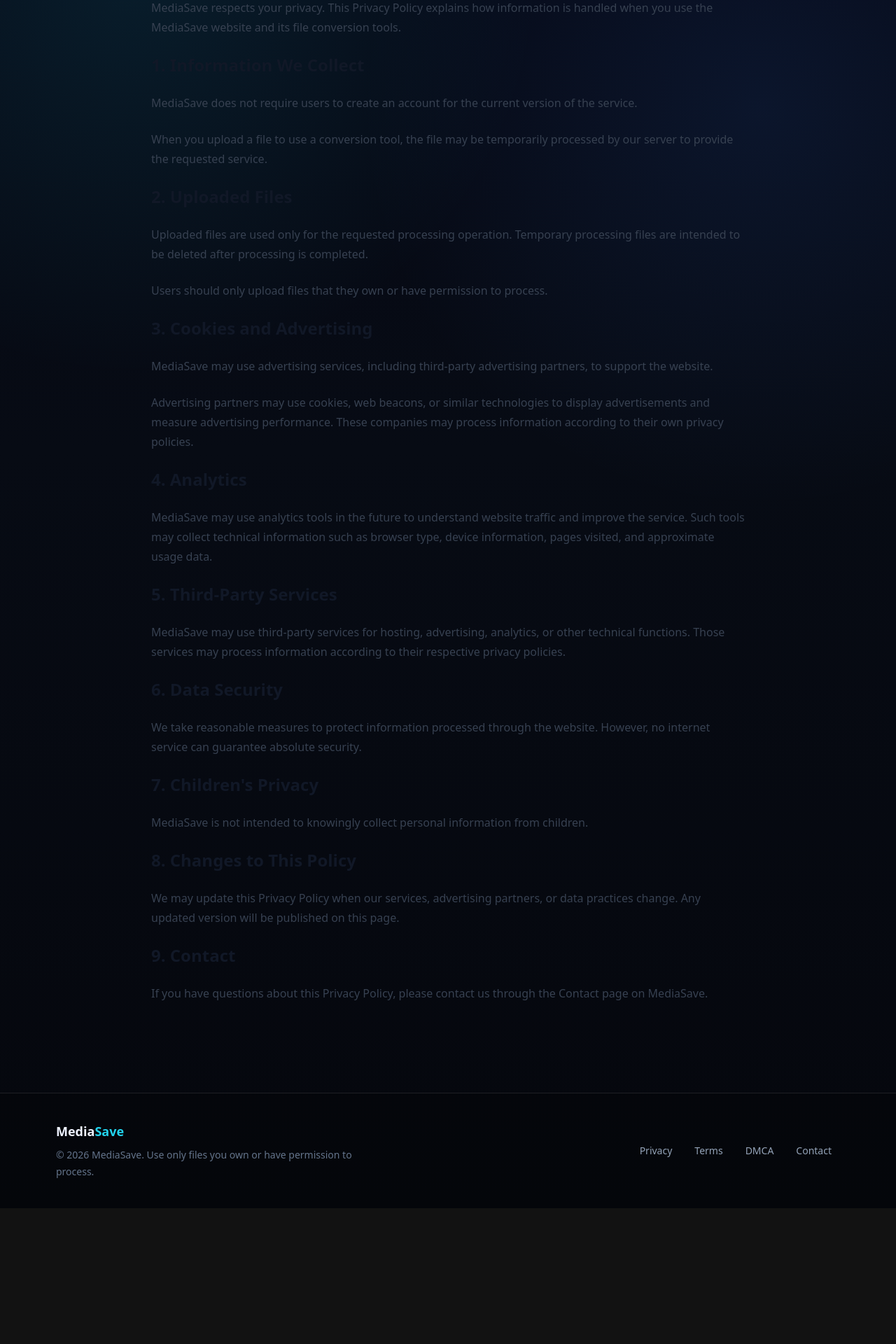
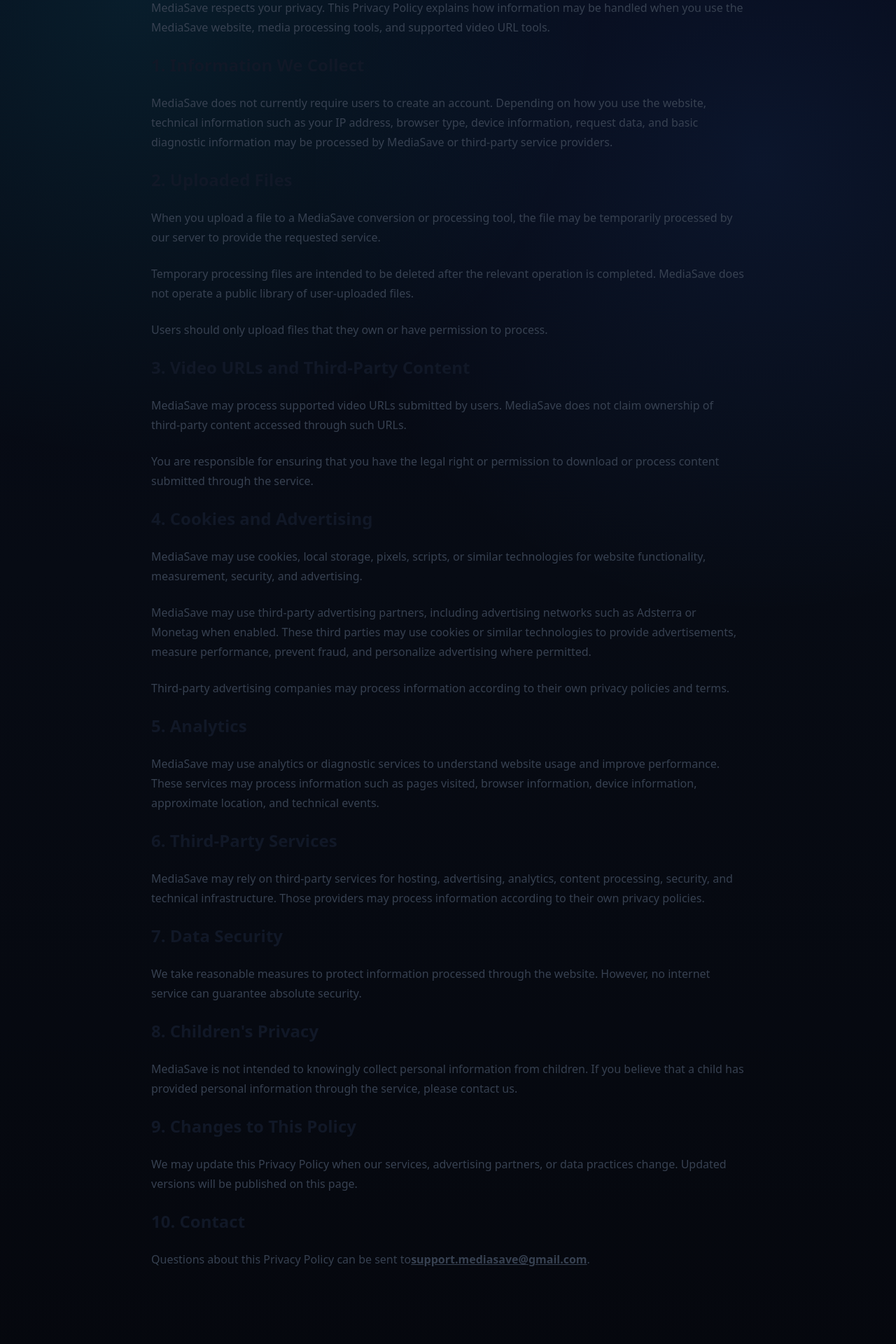
Before and after one commit to z3r020/mediasave, a Next.js app: page /privacy in a window 1280 px wide. Shown: the part 240-2160 px from the top of the page at 70% size. Before the commit the page ends 1966 px from the top, so only its background shows below. Built offline with nearby package versions, Linux system fonts and the light colour scheme; no server answers.

Commit message:
Complete legal and contact pages

```diff
--- a/app/contact/page.tsx
+++ b/app/contact/page.tsx
@@ -1 +1,60 @@
-export const metadata={title:"Contact"}; export default function Page(){return <div className="max-w-3xl mx-auto px-4 py-14"><h1 className="text-4xl font-black">Contact</h1><p className="mt-6 text-slate-300">Replace this page with your support email and business contact details before launch.</p></div>}
+export const metadata = {
+  title: "Contact",
+  description: "Contact MediaSave for support, copyright concerns, and general questions.",
+};
+
+export default function ContactPage() {
+  return (
+    <main className="mx-auto max-w-4xl px-6 py-12">
+      <h1 className="text-4xl font-bold mb-8">Contact MediaSave</h1>
+
+      <div className="space-y-6 text-gray-700 leading-7">
+        <p>
+          If you have questions, need support, or want to report an issue
+          related to MediaSave, you can contact us by email.
+        </p>
+
+        <h2 className="text-2xl font-semibold text-gray-900">
+          General Support
+        </h2>
+
+        <p>
+          Email:
+          <a
+            href="mailto:support.mediasave@gmail.com"
+            className="font-semibold underline"
+          >
+            support.mediasave@gmail.com
+          </a>
+        </p>
+
+        <p>
+          When contacting us, please provide enough information for us to
+          understand and respond to your request.
+        </p>
+
+        <h2 className="text-2xl font-semibold text-gray-900">
+          Copyright and DMCA
+        </h2>
+
+        <p>
+          For copyright complaints or requests concerning allegedly
+          infringing content, please review our
+          <a href="/dmca" className="font-semibold underline">
+            DMCA / Copyright Policy
+          </a>.
+        </p>
+
+        <h2 className="text-2xl font-semibold text-gray-900">
+          Response Times
+        </h2>
+
+        <p>
+          We aim to review support and copyright-related messages within a
+          reasonable period. Response times may vary depending on the nature
+          and complexity of the request.
+        </p>
+      </div>
+    </main>
+  );
+}
--- a/app/dmca/page.tsx
+++ b/app/dmca/page.tsx
@@ -1 +1,108 @@
-export const metadata={title:"DMCA"}; export default function Page(){return <div className="max-w-3xl mx-auto px-4 py-14"><h1 className="text-4xl font-black">DMCA / Copyright</h1><p className="mt-6 text-slate-300 leading-8">If you operate this service publicly, publish a valid copyright complaint process and designate a contact address. This MVP does not host a public library of uploaded media.</p></div>}
+export const metadata = {
+  title: "DMCA / Copyright",
+  description: "MediaSave copyright and DMCA complaint policy.",
+};
+
+export default function DmcaPage() {
+  return (
+    <main className="mx-auto max-w-4xl px-6 py-12">
+      <h1 className="text-4xl font-bold mb-8">DMCA / Copyright Policy</h1>
+
+      <div className="space-y-6 text-gray-700 leading-7">
+        <p>
+          Last updated: September 12, 2026
+        </p>
+
+        <p>
+          MediaSave respects copyright and intellectual property rights.
+          This page explains how copyright owners or authorized representatives
+          can contact us regarding content that they believe infringes their
+          rights.
+        </p>
+
+        <h2 className="text-2xl font-semibold text-gray-900">
+          1. Copyright Complaints
+        </h2>
+
+        <p>
+          If you believe that material processed or made accessible through
+          MediaSave infringes your copyright, please send a copyright complaint
+          to:
+        </p>
+
+        <p>
+          <a
+            href="mailto:support.mediasave@gmail.com"
+            className="font-semibold underline"
+          >
+            support.mediasave@gmail.com
+          </a>
+        </p>
+
+        <h2 className="text-2xl font-semibold text-gray-900">
+          2. Information to Include
+        </h2>
+
+        <p>
+          To help us review a complaint, please include the following
+          information where applicable:
+        </p>
+
+        <ul className="list-disc pl-6 space-y-2">
+          <li>Identification of the copyrighted work.</li>
+          <li>The URL or other location of the material at issue.</li>
+          <li>Your name and contact information.</li>
+          <li>
+            A statement explaining why you believe the material infringes
+            your copyright.
+          </li>
+          <li>
+            A statement that the information provided is accurate and that
+            you are the copyright owner or authorized to act on the owner's
+            behalf.
+          </li>
+          <li>Your electronic or physical signature.</li>
+        </ul>
+
+        <h2 className="text-2xl font-semibold text-gray-900">
+          3. Review of Complaints
+        </h2>
+
+        <p>
+          We may review properly submitted copyright complaints and take
+          appropriate action where necessary. This may include restricting
+          access to a relevant processing route or other reasonable measures.
+        </p>
+
+        <p>
+          Submitting a false or misleading copyright complaint may have legal
+          consequences.
+        </p>
+
+        <h2 className="text-2xl font-semibold text-gray-900">
+          4. User Responsibility
+        </h2>
+
+        <p>
+          MediaSave does not claim ownership of media submitted by users.
+          Users are responsible for ensuring that they have the necessary
+          rights or permissions to process or download content.
+        </p>
+
+        <h2 className="text-2xl font-semibold text-gray-900">
+          5. Contact
+        </h2>
+
+        <p>
+          Copyright-related notices should be sent to
+          <a
+            href="mailto:support.mediasave@gmail.com"
+            className="font-semibold underline"
+          >
+            support.mediasave@gmail.com
+          </a>.
+        </p>
+      </div>
+    </main>
+  );
+}
--- a/app/privacy/page.tsx
+++ b/app/privacy/page.tsx
@@ -1,19 +1,20 @@
+export const metadata = {
+  title: "Privacy Policy",
+  description: "MediaSave Privacy Policy covering media processing, cookies, advertising, and third-party services.",
+};
+
 export default function PrivacyPage() {
   return (
     <main className="mx-auto max-w-4xl px-6 py-12">
-      <h1 className="text-4xl font-bold mb-8">
-        Privacy Policy
-      </h1>
+      <h1 className="text-4xl font-bold mb-8">Privacy Policy</h1>
 
       <div className="space-y-6 text-gray-700 leading-7">
-        <p>
-          Last updated: September 7, 2026
-        </p>
+        <p>Last updated: September 12, 2026</p>
 
         <p>
-          MediaSave respects your privacy. This Privacy Policy
-          explains how information is handled when you use the
-          MediaSave website and its file conversion tools.
+          MediaSave respects your privacy. This Privacy Policy explains how
+          information may be handled when you use the MediaSave website,
+          media processing tools, and supported video URL tools.
         </p>
 
         <h2 className="text-2xl font-semibold text-gray-900">
@@ -21,14 +22,11 @@
         </h2>
 
         <p>
-          MediaSave does not require users to create an account
-          for the current version of the service.
-        </p>
-
-        <p>
-          When you upload a file to use a conversion tool, the
-          file may be temporarily processed by our server to
-          provide the requested service.
+          MediaSave does not currently require users to create an account.
+          Depending on how you use the website, technical information such as
+          your IP address, browser type, device information, request data,
+          and basic diagnostic information may be processed by MediaSave or
+          third-party service providers.
         </p>
 
         <h2 className="text-2xl font-semibold text-gray-900">
@@ -36,93 +34,125 @@
         </h2>
 
         <p>
-          Uploaded files are used only for the requested
-          processing operation. Temporary processing files are
-          intended to be deleted after processing is completed.
+          When you upload a file to a MediaSave conversion or processing tool,
+          the file may be temporarily processed by our server to provide the
+          requested service.
         </p>
 
         <p>
-          Users should only upload files that they own or have
-          permission to process.
+          Temporary processing files are intended to be deleted after the
+          relevant operation is completed. MediaSave does not operate a public
+          library of user-uploaded files.
+        </p>
+
+        <p>
+          Users should only upload files that they own or have permission to
+          process.
         </p>
 
         <h2 className="text-2xl font-semibold text-gray-900">
-          3. Cookies and Advertising
+          3. Video URLs and Third-Party Content
         </h2>
 
         <p>
-          MediaSave may use advertising services, including
-          third-party advertising partners, to support the
-          website.
+          MediaSave may process supported video URLs submitted by users.
+          MediaSave does not claim ownership of third-party content accessed
+          through such URLs.
         </p>
 
         <p>
-          Advertising partners may use cookies, web beacons, or
-          similar technologies to display advertisements and
-          measure advertising performance. These companies may
-          process information according to their own privacy
-          policies.
+          You are responsible for ensuring that you have the legal right or
+          permission to download or process content submitted through the
+          service.
         </p>
 
         <h2 className="text-2xl font-semibold text-gray-900">
-          4. Analytics
+          4. Cookies and Advertising
         </h2>
 
         <p>
-          MediaSave may use analytics tools in the future to
-          understand website traffic and improve the service.
-          Such tools may collect technical information such as
-          browser type, device information, pages visited, and
-          approximate usage data.
+          MediaSave may use cookies, local storage, pixels, scripts, or
+          similar technologies for website functionality, measurement,
+          security, and advertising.
+        </p>
+
+        <p>
+          MediaSave may use third-party advertising partners, including
+          advertising networks such as Adsterra or Monetag when enabled.
+          These third parties may use cookies or similar technologies to
+          provide advertisements, measure performance, prevent fraud, and
+          personalize advertising where permitted.
+        </p>
+
+        <p>
+          Third-party advertising companies may process information according
+          to their own privacy policies and terms.
         </p>
 
         <h2 className="text-2xl font-semibold text-gray-900">
-          5. Third-Party Services
+          5. Analytics
         </h2>
 
         <p>
-          MediaSave may use third-party services for hosting,
-          advertising, analytics, or other technical functions.
-          Those services may process information according to
-          their respective privacy policies.
+          MediaSave may use analytics or diagnostic services to understand
+          website usage and improve performance. These services may process
+          information such as pages visited, browser information, device
+          information, approximate location, and technical events.
         </p>
 
         <h2 className="text-2xl font-semibold text-gray-900">
-          6. Data Security
+          6. Third-Party Services
         </h2>
 
         <p>
-          We take reasonable measures to protect information
-          processed through the website. However, no internet
-          service can guarantee absolute security.
+          MediaSave may rely on third-party services for hosting, advertising,
+          analytics, content processing, security, and technical
+          infrastructure. Those providers may process information according
+          to their own privacy policies.
         </p>
 
         <h2 className="text-2xl font-semibold text-gray-900">
-          7. Children&apos;s Privacy
+          7. Data Security
         </h2>
 
         <p>
-          MediaSave is not intended to knowingly collect personal
-          information from children.
+          We take reasonable measures to protect information processed through
+          the website. However, no internet service can guarantee absolute
+          security.
         </p>
 
         <h2 className="text-2xl font-semibold text-gray-900">
-          8. Changes to This Policy
+          8. Children's Privacy
         </h2>
 
         <p>
-          We may update this Privacy Policy when our services,
-          advertising partners, or data practices change. Any
-          updated version will be published on this page.
+          MediaSave is not intended to knowingly collect personal information
+          from children. If you believe that a child has provided personal
+          information through the service, please contact us.
         </p>
 
         <h2 className="text-2xl font-semibold text-gray-900">
-          9. Contact
+          9. Changes to This Policy
         </h2>
 
         <p>
-          If you have questions about this Privacy Policy, please
-          contact us through the Contact page on MediaSave.
+          We may update this Privacy Policy when our services, advertising
+          partners, or data practices change. Updated versions will be
+          published on this page.
+        </p>
+
+        <h2 className="text-2xl font-semibold text-gray-900">
+          10. Contact
+        </h2>
+
+        <p>
+          Questions about this Privacy Policy can be sent to
+          <a
+            href="mailto:support.mediasave@gmail.com"
+            className="font-semibold underline"
+          >
+            support.mediasave@gmail.com
+          </a>.
         </p>
       </div>
     </main>
--- a/app/terms/page.tsx
+++ b/app/terms/page.tsx
@@ -1,123 +1,165 @@
+export const metadata = {
+  title: "Terms of Service",
+  description: "Terms of Service for using MediaSave online media tools.",
+};
+
 export default function TermsPage() {
   return (
     <main className="mx-auto max-w-4xl px-6 py-12">
-      <h1 className="text-4xl font-bold mb-8">
-        Terms of Service
-      </h1>
+      <h1 className="text-4xl font-bold mb-8">Terms of Service</h1>
 
       <div className="space-y-6 text-gray-700 leading-7">
-        <p>Last updated: September 7, 2026</p>
+        <p>Last updated: September 12, 2026</p>
 
         <p>
-          By using MediaSave, you agree to these Terms of
-          Service. If you do not agree with these terms, please
-          do not use the service.
+          By using MediaSave, you agree to these Terms of Service. If you do
+          not agree with these terms, please do not use the service.
         </p>
 
         <h2 className="text-2xl font-semibold text-gray-900">
           1. Use of the Service
         </h2>
+
         <p>
-          MediaSave provides online tools for processing and
-          converting user-uploaded files.
+          MediaSave provides online tools for converting, processing,
+          compressing, and working with user-submitted media files and
+          supported video URLs.
         </p>
 
         <h2 className="text-2xl font-semibold text-gray-900">
           2. User Responsibilities
         </h2>
+
         <p>
-          You are responsible for the files you upload and must
-          have the necessary rights or permission to process them.
+          You are responsible for the files and URLs you submit and must have
+          the necessary rights, licenses, or permissions to process or
+          download the content.
         </p>
 
         <p>
-          You must not use MediaSave for illegal, fraudulent,
-          abusive, malicious, or unauthorized activities.
+          You must not use MediaSave for illegal, fraudulent, abusive,
+          malicious, or unauthorized activities.
         </p>
 
         <h2 className="text-2xl font-semibold text-gray-900">
-          3. Copyright
+          3. Copyright and Intellectual Property
         </h2>
+
         <p>
-          MediaSave does not claim ownership of files uploaded
-          by users. Users are responsible for respecting
-          copyright and intellectual property rights.
+          MediaSave does not claim ownership of files submitted by users.
+          Users are responsible for respecting copyright, trademarks, and
+          other intellectual property rights.
+        </p>
+
+        <p>
+          MediaSave may review and respond to valid copyright complaints in
+          accordance with applicable law. See the
+          <a href="/dmca" className="font-semibold underline">
+            DMCA / Copyright Policy
+          </a>
+          for more information.
         </p>
 
         <h2 className="text-2xl font-semibold text-gray-900">
           4. Prohibited Activities
         </h2>
+
         <p>
-          You must not interfere with the operation of MediaSave,
-          abuse its resources, introduce malicious software, or
-          violate applicable laws.
+          You must not interfere with the operation of MediaSave, abuse its
+          resources, introduce malicious software, attempt unauthorized
+          access, circumvent security measures, or violate applicable laws.
         </p>
 
         <h2 className="text-2xl font-semibold text-gray-900">
-          5. File Processing
+          5. File and URL Processing
         </h2>
+
         <p>
-          Uploaded files may be temporarily stored or processed
-          to provide the requested conversion service.
+          Submitted files may be temporarily processed or stored as necessary
+          to provide the requested service. Temporary processing files are
+          intended to be removed after processing.
         </p>
 
         <p>
-          Temporary processing files are intended to be removed
-          after processing. MediaSave does not guarantee that
-          every file or format will be successfully processed.
+          MediaSave does not guarantee that every file, URL, platform, or
+          format will be successfully processed.
         </p>
 
         <h2 className="text-2xl font-semibold text-gray-900">
-          6. Availability
+          6. Third-Party Platforms
         </h2>
+
         <p>
-          MediaSave may modify, suspend, or discontinue features
-          or the service at any time.
+          MediaSave may process supported URLs associated with third-party
+          platforms. MediaSave is not affiliated with or endorsed by those
+          platforms unless explicitly stated.
+        </p>
+
+        <p>
+          Users are responsible for complying with applicable platform terms,
+          copyright rules, and other restrictions.
         </p>
 
         <h2 className="text-2xl font-semibold text-gray-900">
-          7. Third-Party Services
+          7. Third-Party Services and Advertising
         </h2>
+
         <p>
-          MediaSave may use third-party services for hosting,
-          advertising, analytics, and technical infrastructure.
-          These services may have their own terms and privacy
-          policies.
+          MediaSave may use third-party services for hosting, advertising,
+          analytics, security, and technical infrastructure. Those services
+          may have their own terms and privacy policies.
         </p>
 
         <h2 className="text-2xl font-semibold text-gray-900">
-          8. Disclaimer
+          8. Availability
         </h2>
+
         <p>
-          MediaSave is provided without guarantees that the
-          service will always be uninterrupted, error-free, or
-          suitable for every particular purpose.
+          MediaSave may modify, suspend, restrict, or discontinue features or
+          the service at any time.
         </p>
 
         <h2 className="text-2xl font-semibold text-gray-900">
-          9. Limitation of Liability
+          9. Disclaimer
         </h2>
+
         <p>
-          To the extent permitted by applicable law, MediaSave
-          and its operators are not responsible for losses,
-          damages, or consequences resulting from the use or
-          inability to use the service.
+          MediaSave is provided without guarantees that the service will
+          always be uninterrupted, error-free, secure, or suitable for every
+          particular purpose.
         </p>
 
         <h2 className="text-2xl font-semibold text-gray-900">
-          10. Changes to These Terms
+          10. Limitation of Liability
         </h2>
+
         <p>
-          We may update these Terms of Service from time to time.
-          Updated terms will be published on this page.
+          To the extent permitted by applicable law, MediaSave and its
+          operators are not responsible for losses, damages, or consequences
+          resulting from the use of or inability to use the service.
         </p>
 
         <h2 className="text-2xl font-semibold text-gray-900">
-          11. Contact
+          11. Changes to These Terms
         </h2>
+
         <p>
-          If you have questions about these Terms of Service,
-          please contact us through the Contact page.
+          We may update these Terms of Service from time to time. Updated
+          terms will be published on this page.
+        </p>
+
+        <h2 className="text-2xl font-semibold text-gray-900">
+          12. Contact
+        </h2>
+
+        <p>
+          Questions about these Terms of Service can be sent to
+          <a
+            href="mailto:support.mediasave@gmail.com"
+            className="font-semibold underline"
+          >
+            support.mediasave@gmail.com
+          </a>.
         </p>
       </div>
     </main>
```
